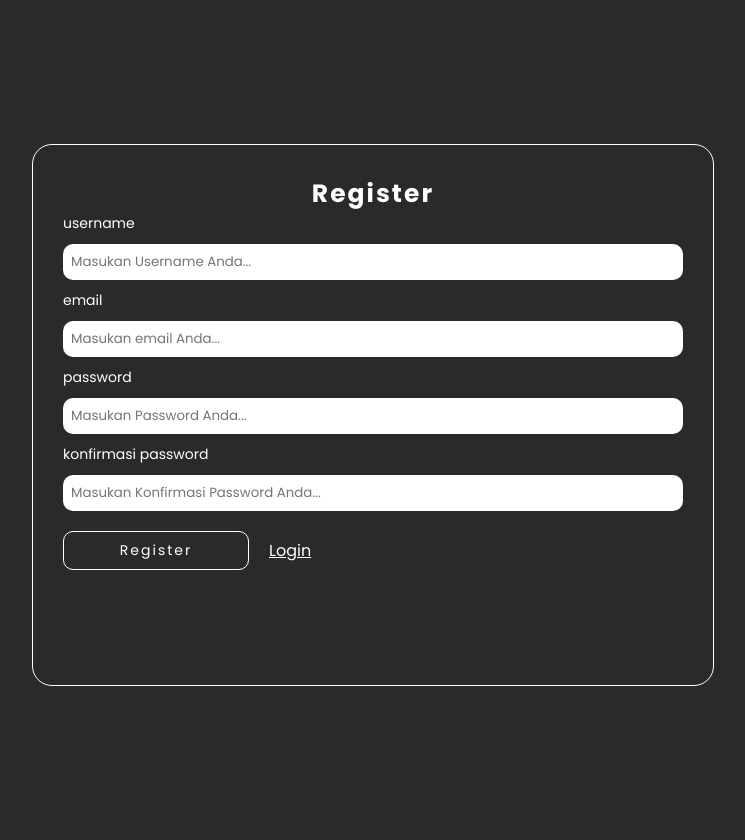
After one commit to nandasurya23/hotel, a PHP site: page /register.php in a window 1280 px wide. The commit adds this page. Shown: the whole page, without its empty margins (267-1012 px from the left). Run offline with PHP 8.4, Linux system fonts and the light colour scheme; data that the repository does not hold is empty.

Commit message:
add database end login register logic

```diff
--- /dev/null
+++ b/koneksi.php
@@ -0,0 +1,19 @@
+<!-- Koneksi Ke database -->
+
+<?php
+
+// Pasangkan detail koneksi ke database
+$host = "localhost";
+$user = "root";
+$password = "";
+$dbname = "db_hotel";
+
+// Buat koneksi ke database
+$conn = mysqli_connect($host, $user, $password, $dbname);
+
+// Periksa koneksi, tampilkan pesan error jika gagal
+if (!$conn) {
+  die("Connection failed: " . mysqli_connect_error());
+}
+
+?>
--- /dev/null
+++ b/register.php
@@ -0,0 +1,83 @@
+<!DOCTYPE html>
+<html lang="en">
+
+<head>
+    <meta charset="UTF-8">
+    <meta http-equiv="X-UA-Compatible" content="IE=edge">
+    <meta name="viewport" content="width=device-width, initial-scale=1.0">
+    <link rel="preconnect" href="https://fonts.googleapis.com">
+    <link rel="preconnect" href="https://fonts.gstatic.com" crossorigin>
+    <link href="https://fonts.googleapis.com/css2?family=Poppins:ital,wght@0,400;0,500;0,600;0,700;0,800;0,900;1,100&display=swap" rel="stylesheet">
+    <link rel="stylesheet" href="style.css?v=<?php echo time(); ?>">
+    <link rel="stylesheet" href="https://fonts.googleapis.com/css2?family=Material+Symbols+Outlined:opsz,wght,FILL,GRAD@20..48,100..700,0..1,-50..200" />
+    <title>Register Page</title>
+</head>
+
+<?php
+
+include 'koneksi.php';
+
+error_reporting(0);
+
+session_start();
+//  check session username
+if (isset($_SESSION['username'])) {
+    header("Location: login.php");
+}
+//  Post inputan User Ke database
+if (isset($_POST['submit'])) {
+    $username = $_POST['username'];
+    $email = $_POST['email'];
+    $password = md5($_POST['password']);
+    $cpassword = md5($_POST['cpassword']);
+//  Menambahkan Data Ke Database
+    if ($password == $cpassword) {
+        $sql = "SELECT * FROM users WHERE email='$email'";
+        $result = mysqli_query($conn, $sql);
+        if (!$result->num_rows > 0) {
+            $sql = "INSERT INTO users (username, email, password)
+                    VALUES ('$username', '$email', '$password')";
+            $result = mysqli_query($conn, $sql);
+            if ($result) {
+                echo "<script>alert('Selamat, registrasi berhasil!')</script>";
+                $username = "";
+                $email = "";
+                $_POST['password'] = "";
+                $_POST['cpassword'] = "";
+            } else {
+                echo "<script>alert('Woops! Terjadi kesalahan.')</script>";
+            }
+        } else {
+            echo "<script>alert('Woops! Email Sudah Terdaftar.')</script>";
+        }
+
+    } else {
+        echo "<script>alert('Password Tidak Sesuai')</script>";
+    }
+}
+
+?>
+
+<body>
+    <!-- Regsiter Page -->
+    <div class="register">
+        <form action="" method="post">
+            <h1>Register</h1>
+            <label for="username">username</label>
+            <input type="text" name="username" id="username" value="<?php echo $username; ?>" placeholder="Masukan Username Anda..." required>
+            <label for="username">email</label>
+            <input type="email" name="email" id="email" value="<?php echo $email; ?>" placeholder="Masukan email Anda..." required>
+            <label for="password">password</label>
+            <input type="password" name="password" id="password" value="<?php echo $_POST['password']; ?>" placeholder="Masukan Password Anda..." required>
+            <label for="cpassword">konfirmasi password</label>
+            <input type="password" name="cpassword" id="cpassword" value="<?php echo $_POST['cpassword']; ?>" placeholder="Masukan Konfirmasi Password Anda..." required>
+            <div class="login-btn-container">
+                <input type="submit" name="submit" value="register">
+                <a href="login.php">Login</a>
+            </div>
+        </form>
+    </div>
+
+</body>
+
+</html>
--- a/style.css
+++ b/style.css
@@ -69,6 +69,16 @@ nav {
   flex-direction: row;
   align-items: center;
   width: 10%;
+}
+
+.btn-hero {
+  width: 20%;
+  margin-top: 20px;
+}
+
+.btn a {
+  text-decoration: none;
+  color: #fff;
 }
 
 .btn button {
@@ -176,6 +186,33 @@ label {
 }
 
 input[type="text"] {
+  padding: 8px;
+  outline: none;
+  border: none;
+  border-radius: 10px;
+  margin-top: 10px;
+  margin-bottom: 10px;
+}
+
+input[type="password"] {
+  padding: 8px;
+  outline: none;
+  border: none;
+  border-radius: 10px;
+  margin-top: 10px;
+  margin-bottom: 10px;
+}
+
+input[type="email"] {
+  padding: 8px;
+  outline: none;
+  border: none;
+  border-radius: 10px;
+  margin-top: 10px;
+  margin-bottom: 10px;
+}
+
+input[type="number"] {
   padding: 8px;
   outline: none;
   border: none;
@@ -333,3 +370,68 @@ footer h1 {
   font-size: 18px;
   letter-spacing: 2px;
 }
+
+/* login page */
+.login {
+  background-color: #2a2a2a;
+  height: 100vh;
+  padding: 20px;
+}
+
+.login h1 {
+  text-align: center;
+  font-size: 25px;
+  color: #fff;
+  letter-spacing: 2px;
+}
+
+.login form {
+  margin: 0 auto;
+  margin-top: 10%;
+  height: 35%;
+}
+
+.login a {
+  text-decoration: underline;
+  color: #fff;
+  margin-left: 20px;
+}
+
+.login label {
+  color: #fff;
+}
+
+.login-btn-container {
+  display: flex;
+  align-items: center;
+}
+
+/* register */
+.register {
+  background-color: #2a2a2a;
+  height: 100vh;
+  padding: 20px;
+}
+
+.register h1 {
+  text-align: center;
+  font-size: 25px;
+  color: #fff;
+  letter-spacing: 2px;
+}
+
+.register form {
+  margin: 0 auto;
+  margin-top: 10%;
+  height: 60%;
+}
+
+.register a {
+  text-decoration: underline;
+  color: #fff;
+  margin-left: 20px;
+}
+
+.register label {
+  color: #fff;
+}
```
Also changed, not shown: db_hotel.sql (added, +68 -0 lines), index.php (+26 -5 lines), login.php (added, +65 -0 lines), 1 other file.
